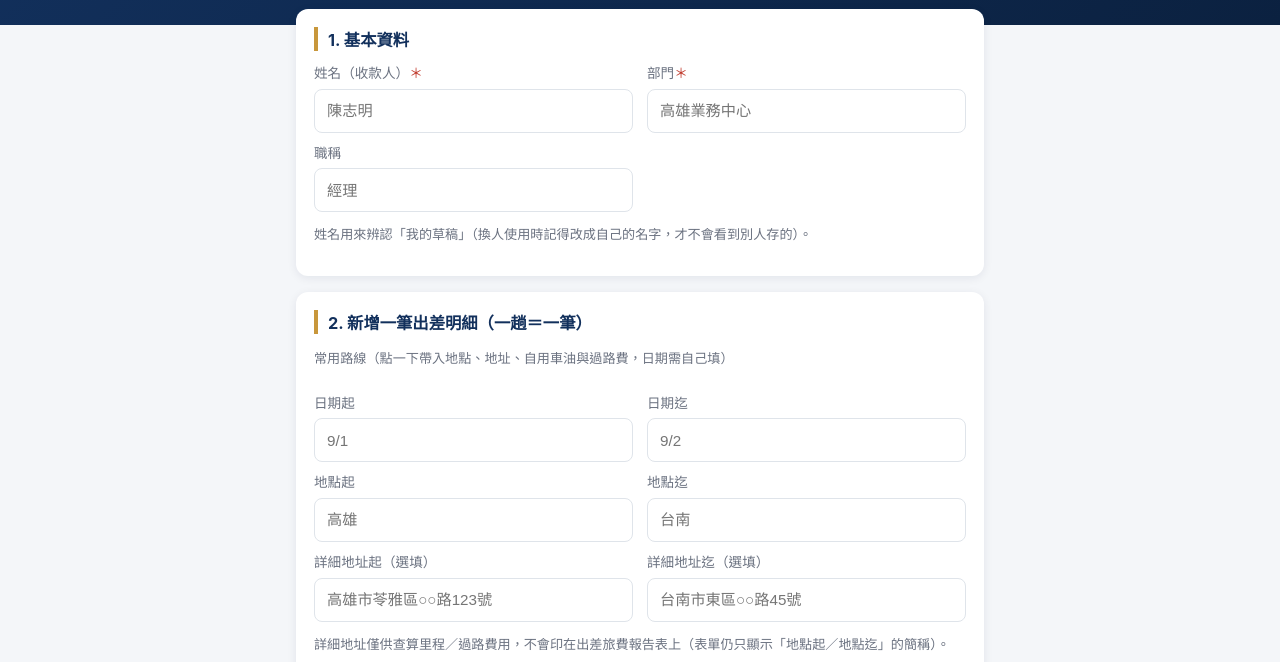
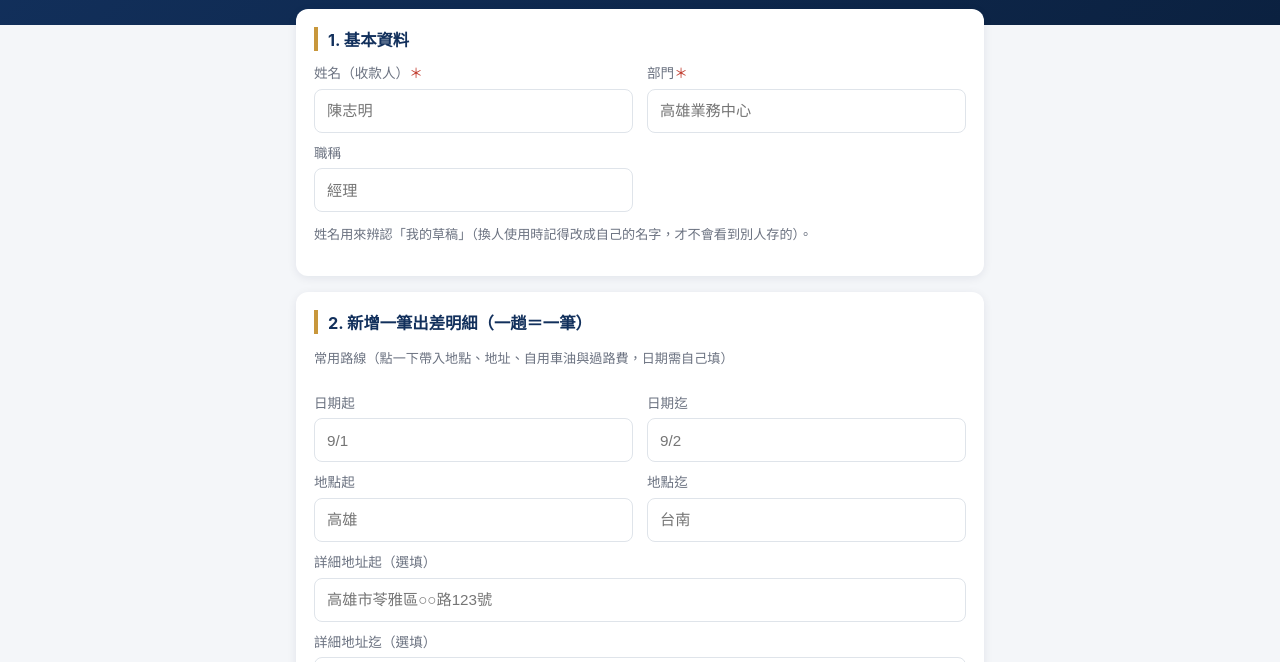
Before and after one commit to NeilCCH/Fee-Application, a plain HTML site: page frontend/index.html in a window 1280 px wide. Shown: the part 84-746 px from the top of the page. Drawn offline with Linux system fonts and the light colour scheme; no server answers.

Commit message:
詳細地址起迄改為上下排列，避免並排擠在一起
Co-Authored-By: Claude Haiku 5.5 <noreply@anthropic.com>
Claude-Session: https://claude.ai/code/session_01ETB6tNhLU3UTpqcPZZMBe6

```diff
--- a/frontend/index.html
+++ b/frontend/index.html
@@ -50,10 +50,8 @@
       <label>地點起 <input type="text" id="leg_locFrom" placeholder="高雄" /></label>
       <label>地點迄 <input type="text" id="leg_locTo" placeholder="台南" /></label>
     </div>
-    <div class="grid2">
-      <label>詳細地址起（選填）<input type="text" id="leg_addrFrom" placeholder="高雄市苓雅區○○路123號" /></label>
-      <label>詳細地址迄（選填）<input type="text" id="leg_addrTo" placeholder="台南市東區○○路45號" /></label>
-    </div>
+    <label>詳細地址起（選填）<input type="text" id="leg_addrFrom" placeholder="高雄市苓雅區○○路123號" /></label>
+    <label>詳細地址迄（選填）<input type="text" id="leg_addrTo" placeholder="台南市東區○○路45號" /></label>
     <p class="hint">詳細地址僅供查算里程／過路費用，不會印在出差旅費報告表上（表單仍只顯示「地點起／地點迄」的簡稱）。</p>
     <div class="amt-group cat-transport">
       <p class="amt-group-title">交通</p>
```
